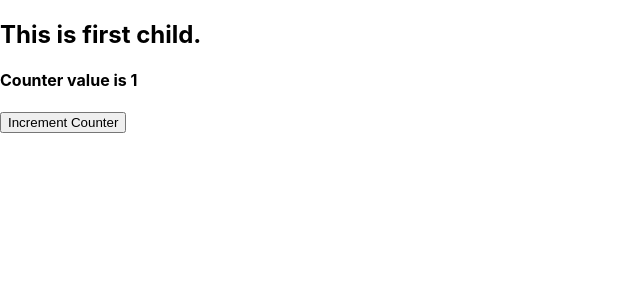
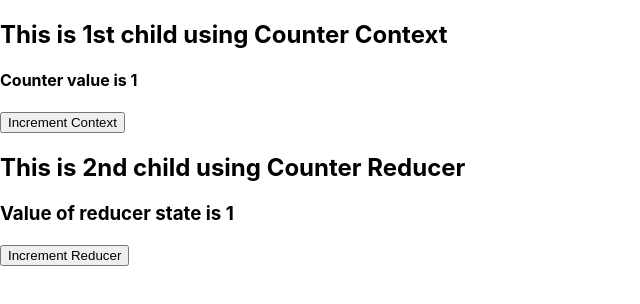
Before and after one commit to kamranajabbar/react_class, a React (Create React App) app: page / in a window 1280 px wide. Shown: the top 304 px of the page, without its empty margins (0-640 px from the left). Built offline with nearby package versions, Linux system fonts and the light colour scheme.

Commit message:
Created counter context and counter reducer samples

```diff
--- a/src/Child.js
+++ b/src/Child.js
@@ -7,16 +7,15 @@
 
     return (
         <div>
-            <h2>This is first child.</h2>
+            <h2>This is 1st child using Counter Context</h2>
             <h4>Counter value is {counterValue[0]}</h4>
 
             <button onClick = {
-                () =>
-                {
+                () => {
                     counterValue[1](++counterValue[0])
                 }
             }>
-                Increment Counter
+                Increment Context
             </button>
         </div>
     )
--- a/src/Child2.js
+++ b/src/Child2.js
@@ -2,12 +2,20 @@
 import CounterReducer from './CounterReducer';
 
 const Child2 = () => {
-    let [state, dispatch] = useReducer(CounterReducer, 10) // 2nd param is default value for statue
+    let [state, dispatch] = useReducer(CounterReducer, 1) // 2nd param is default value for statue
     console.log(state);
 
     return (
         <div>
-
+            <h2>This is 2nd child using Counter Reducer</h2>
+            <h3>Value of reducer state is {state}</h3>
+            <button onClick = {
+                () => {
+                    dispatch('INCREMENT')
+                }
+            }>
+                Increment Reducer
+            </button>
         </div>
     )
 }
```
Also changed, not shown: 1 other file (tests, documents, lock files or other folders).
